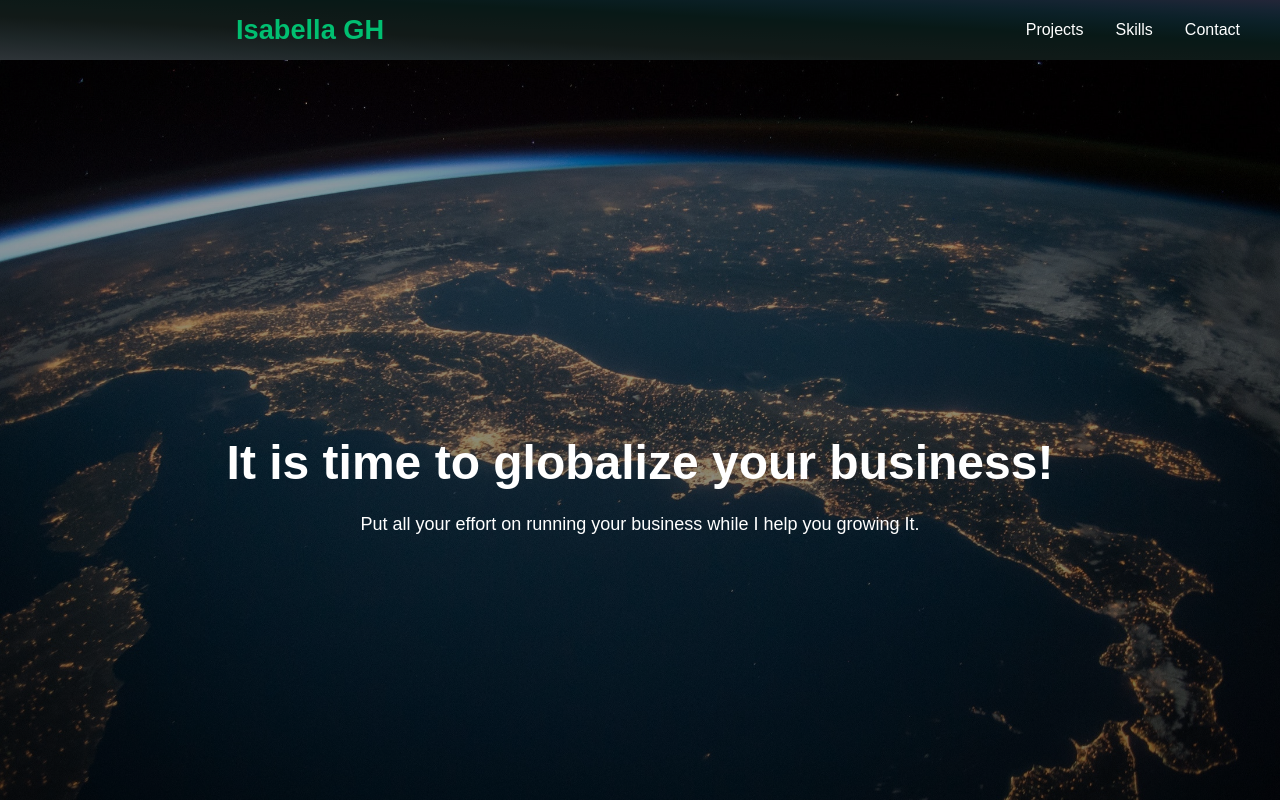
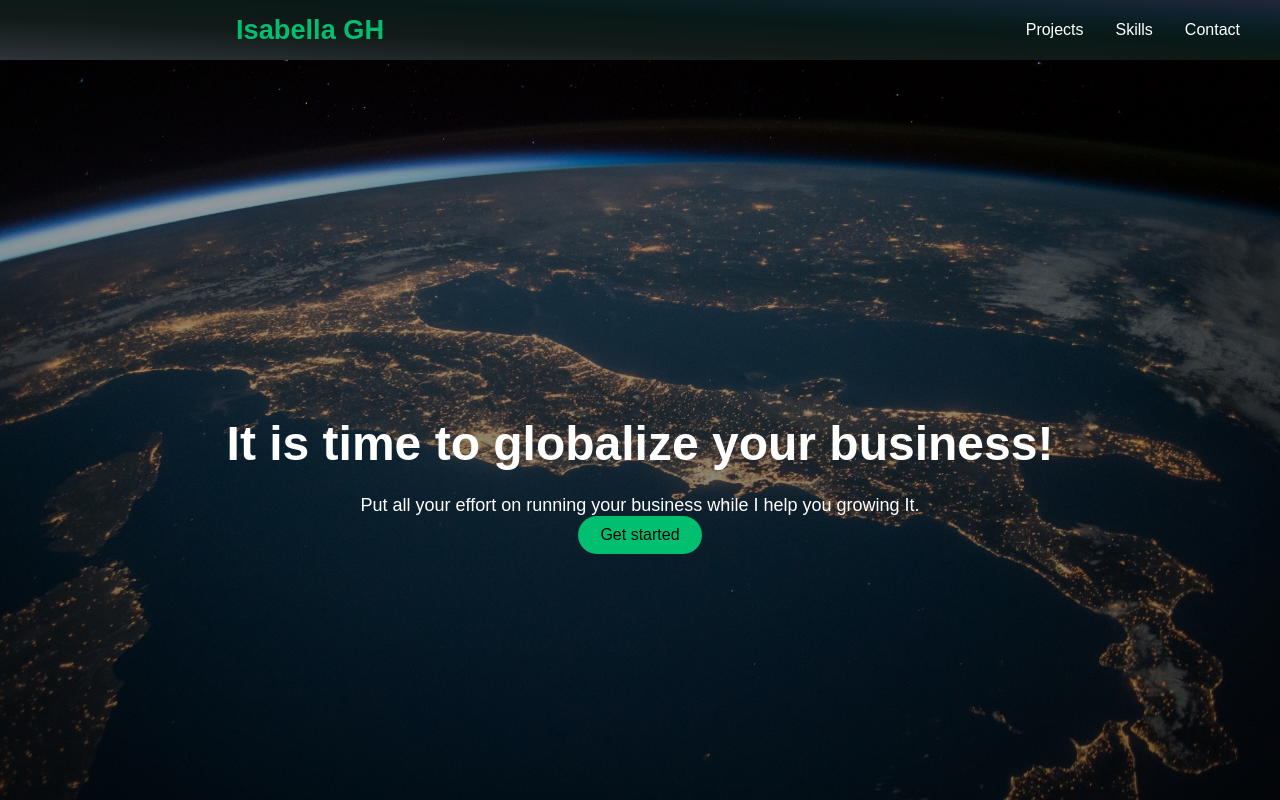
Before and after one commit to isabellagh/my-portfolio, a React (Create React App) app: page / in a window 1280 px wide. Shown: the top 800 px of the page. Built offline with nearby package versions, Linux system fonts and the light colour scheme.

Commit message:
get started button in welcome page

```diff
--- a/src/components/Navbar/NavbarElements.js
+++ b/src/components/Navbar/NavbarElements.js
@@ -46,7 +46,6 @@ export const NavLogo = styled(LinkS)`
 
   @media only screen and (max-device-width: 640px) {
     font-size: 1.2rem;
-    margin-top: 15px;
   }
 `;
 
--- a/src/components/about/AboutElements.js
+++ b/src/components/about/AboutElements.js
@@ -1,4 +1,6 @@
 import styled from "styled-components";
+import { Link as LinkS } from "react-scroll";
+
 
 export const AboutContainer = styled.div`
   background: #0c0c0c;
@@ -84,3 +86,23 @@ export const AboutP = styled.p`
     font-size: 15px;
   }
 `;
+
+export const AboutBtnLink = styled(LinkS)`
+  border-radius: 50px;
+  background: #01bf71;
+  white-space: nowrap;
+  padding: 10px 22px;
+  color: #010606;
+  font-size: 16px;
+  outline: none;
+  border: none;
+  cursor: pointer;
+  transition: all 0.2s ease-in-out;
+  text-decoration: none;
+
+  &:hover {
+    transition: all 0.2s ease-in-out;
+    background: #fff;
+    color: #010606;
+  }
+`;
--- a/src/components/about/index.js
+++ b/src/components/about/index.js
@@ -6,6 +6,7 @@ import {
   AboutContent,
   AboutH1,
   AboutP,
+  AboutBtnLink,
 } from "./AboutElements";
 
 const About = () => {
@@ -19,6 +20,7 @@ const About = () => {
         <AboutP>
           Put all your effort on running your business while I help you growing It.<br />
         </AboutP>
+        <AboutBtnLink to="contact">Get started</AboutBtnLink>
       </AboutContent>
     </AboutContainer>
   );
```
